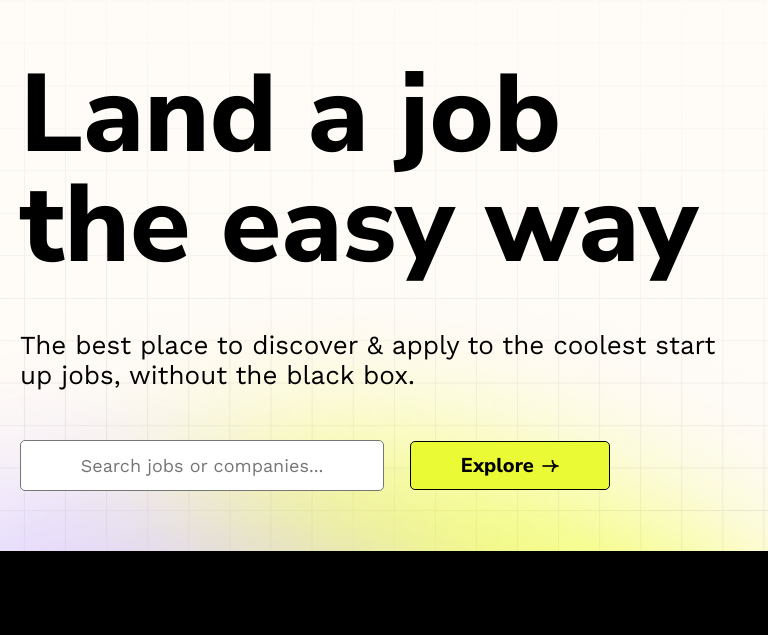
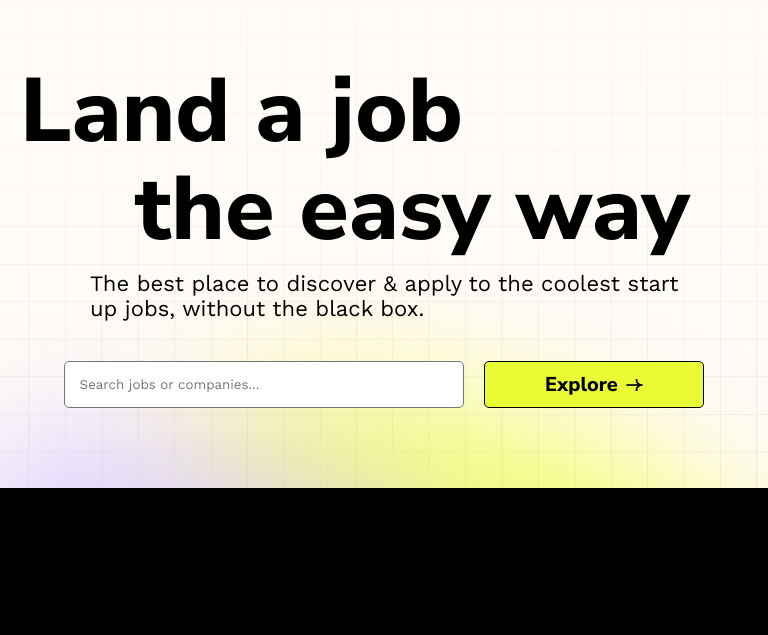
Before and after one commit to SedativeGlam/Parallel, a plain HTML site: page index.html in a window 768 px wide. Shown: the part 74-709 px from the top of the page. Drawn offline with nearby package versions, Linux system fonts and the light colour scheme; files whose address does not match are found by name.

Commit message:
Add files via upload

```diff
--- a/index.html
+++ b/index.html
@@ -82,7 +82,7 @@
         </div>
 
         <div class="section1-flex4">
-          <img src="./images/F coin.png" alt="coin" width="55px" />
+          <img class="coin" src="./images/F coin.png" alt="coin" width="55px" />
           <input type="text" placeholder="Search jobs or companies..." />
           <button>
             Explore
@@ -104,6 +104,7 @@
           The best place to discover & apply to the coolest start up jobs,
           without the black box.
         </p>
+        <div class="search">
           <input type="text" placeholder="Search jobs or companies..." />
           <button>
             Explore
@@ -114,6 +115,7 @@
               width="17px"
             />
           </button>
+        </div>
       </div>
     </article>
 
--- a/section1.css
+++ b/section1.css
@@ -135,7 +135,7 @@
     margin-top: 0;
   }
 
-  .mobile-section1-wrapper > input {
+  .search > input {
     font-family: "work sans";
     padding: 15px;
     width: 100%;
@@ -144,7 +144,7 @@
     border-width: 1px;
   }
 
-  .mobile-section1-wrapper > button {
+  .search > button {
     width: 100%;
     margin-top: 15px;
     font-family: "nunito sans";
@@ -165,12 +165,6 @@
 
 @media screen and (min-width: 768px) and (max-width: 1028px) {
   .desktop-section-1 {
-    display: none;
-  }
-
-  .mobile-section-1 {
-    display: flex;
-    flex-direction: column;
     width: 100%;
     background-color: #fffbf7;
     background-image: url(./images/grid.webp);
@@ -179,50 +173,47 @@
     background-size: cover;
   }
 
-  .mobile-section1-wrapper {
-    padding: 60px 20px;
+  .desktop-section1-wrapper {
+    padding: 50px 20px 80px;
   }
 
-  .mobile-section1-wrapper > h1 {
-    font-family: "nunito sans";
-    font-size: 110px;
-    margin-top: 0;
-    margin-bottom: 50px;
-    line-height: 1;
+  .section1-flex1 img,
+  .section1-flex2 img,
+  .section1-flex3 img,
+  .section1-flex4 .coin {
+    display: none;
   }
 
-  .mobile-section1-wrapper > p {
-    font-size: 26px;
-    font-family: "work sans";
-    margin-top: 0;
-    margin-bottom: 50px;
+  .section1-flex1 > h1,
+  .section1-flex2 > h1 {
+    font-size: 90px;
   }
 
-  .mobile-section1-wrapper > input {
-    width: 50%;
-    text-align: center;
-    font-family: "work sans";
-    font-size: 18px;
-    padding: 14px 0;
-    border-style: solid;
-    border-radius: 5px;
-    border-width: 1px;
+  .section1-flex2 > h1 {
+    margin: 30px 0 0 115px;
   }
 
-  .mobile-section1-wrapper > button {
-    font-family: "nunito sans";
-    font-size: 20px;
-    background-color: #eafa35;
-    margin-left: 20px;
-    padding: 10px 50px;
-    border-style: solid;
-    border-width: 1px;
-    border-radius: 5px;
-    transition: box-shadow 0.5s;
+  .section1-flex3 {
+    margin-left: 70px;
   }
 
-  .mobile-section1-wrapper > button:hover {
-    cursor: pointer;
-    box-shadow: 6px 6px 0;
+  .section1-flex3 > p {
+    margin: 0;
+    margin-top: 0;
+    margin-left: 0;
+  }
+
+  .section1-flex4 {
+    margin-top: 40px;
+    justify-content: center;
+  }
+
+  .section1-flex4 > input {
+    margin-left: 0;
+    width: 55%;
+  }
+
+  .section1-flex4 {
+    padding: 0;
   }
 }
--- a/section2.css
+++ b/section2.css
@@ -87,11 +87,13 @@
 }
 
 @media screen and (min-width: 768px) and (max-width: 1028px) {
-  .section2-grid-wrapper {
-    gap: 10px;
-  }
-
   .section-2 {
     padding: 100px 20px 130px;
   }
+
+  .section2-grid-left,
+  .section2-grid-center,
+  .section2-grid-right {
+    font-size: 12px;
+  }
 }
```
Lines whose indentation alone changed are shown as unchanged.
